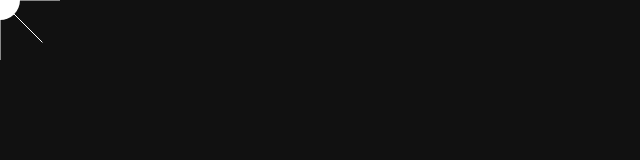
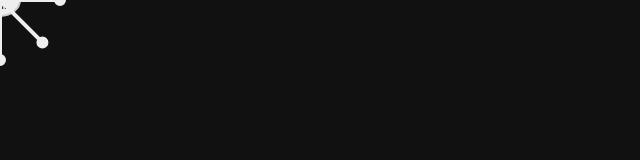
Before and after one commit to CIZMON21/CIZMON21.github.io, a plain HTML site: page index.html in a window 1280 px wide. Shown: the full height of the page, 0-640 px from the left. Drawn offline with Linux system fonts and the light colour scheme.

Commit message:
index.html

```diff
--- a/index.html
+++ b/index.html
@@ -1,7 +1,7 @@
 <!DOCTYPE html>
 <html>
 <head>
-    <title>Interactive Spider Art</title>
+    <title>Skeleton Spider Art</title>
     <style>
         body {
             margin: 0;
@@ -43,6 +43,65 @@
             mouse.y = e.clientY;
         });
 
+        // Function to draw a skull-like body
+        function drawSkull(x, y, size) {
+            ctx.fillStyle = '#eee';
+            ctx.strokeStyle = '#ccc';
+            ctx.lineWidth = 2;
+            ctx.beginPath();
+            ctx.ellipse(x, y, size, size * 0.8, 0, 0, Math.PI * 2);
+            ctx.fill();
+            ctx.stroke();
+
+            // Eyes
+            ctx.fillStyle = '#111';
+            ctx.beginPath();
+            ctx.ellipse(x - size/3, y - size/6, size/6, size/4, 0, 0, Math.PI * 2);
+            ctx.ellipse(x + size/3, y - size/6, size/6, size/4, 0, 0, Math.PI * 2);
+            ctx.fill();
+
+            // Nose
+            ctx.beginPath();
+            ctx.moveTo(x, y);
+            ctx.lineTo(x - size/10, y + size/6);
+            ctx.lineTo(x + size/10, y + size/6);
+            ctx.closePath();
+            ctx.fill();
+
+            // Teeth
+            ctx.strokeStyle = '#111';
+            ctx.lineWidth = 1;
+            let teethCount = 6;
+            let startX = x - size/2.5;
+            let endX = x + size/2.5;
+            let yTeeth = y + size/3;
+            ctx.beginPath();
+            for(let i = 0; i <= teethCount; i++) {
+                let tx = startX + (i * (endX - startX) / teethCount);
+                ctx.moveTo(tx, yTeeth);
+                ctx.lineTo(tx, yTeeth + size/10);
+            }
+            ctx.stroke();
+        }
+
+        // Function to draw bone-like legs
+        function drawBoneLeg(x1, y1, x2, y2) {
+            ctx.strokeStyle = '#eee';
+            ctx.lineWidth = 4;
+            ctx.lineCap = 'round';
+            ctx.beginPath();
+            ctx.moveTo(x1, y1);
+            ctx.lineTo(x2, y2);
+            ctx.stroke();
+
+            // Draw joints as circles
+            ctx.fillStyle = '#eee';
+            ctx.beginPath();
+            ctx.arc(x1, y1, 6, 0, Math.PI * 2);
+            ctx.arc(x2, y2, 6, 0, Math.PI * 2);
+            ctx.fill();
+        }
+
         // Animation loop
         function animate() {
             ctx.fillStyle = '#111';
@@ -52,24 +111,16 @@
             spider.x += (mouse.x - spider.x) * 0.1;
             spider.y += (mouse.y - spider.y) * 0.1;
 
-            // Draw spider body
-            ctx.fillStyle = '#fff';
-            ctx.beginPath();
-            ctx.arc(spider.x, spider.y, spider.size, 0, Math.PI*2);
-            ctx.fill();
+            // Draw skull body
+            drawSkull(spider.x, spider.y, spider.size);
 
-            // Draw legs
-            ctx.strokeStyle = '#fff';
+            // Draw bone legs
             for(let i = 0; i < 8; i++) {
                 const angle = (i/8) * Math.PI*2;
                 const legLength = spider.size * 3;
-                ctx.beginPath();
-                ctx.moveTo(spider.x, spider.y);
-                ctx.lineTo(
-                    spider.x + Math.cos(angle)*legLength,
-                    spider.y + Math.sin(angle)*legLength
-                );
-                ctx.stroke();
+                const x2 = spider.x + Math.cos(angle)*legLength;
+                const y2 = spider.y + Math.sin(angle)*legLength;
+                drawBoneLeg(spider.x, spider.y, x2, y2);
             }
 
             requestAnimationFrame(animate);
```
